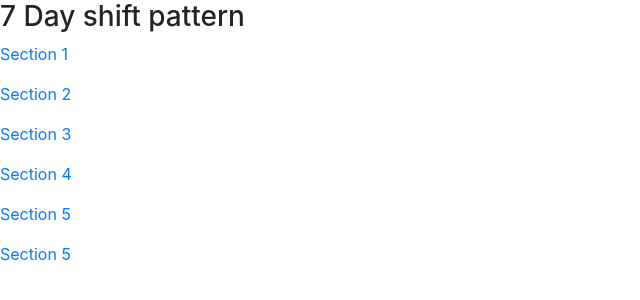
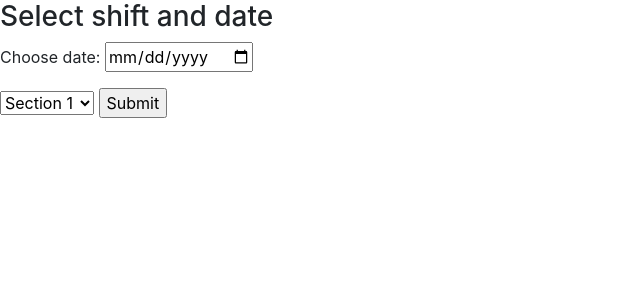
Before and after one commit to intangibleAsset/rotacore, a Django app: page / in a window 1280 px wide. Shown: the top 300 px of the page, without its empty margins (0-640 px from the left). Run offline with Django 3.2, Linux system fonts and the light colour scheme; some libraries are stand-ins or nearby versions.

Commit message:
added basic date picker

```diff
--- a/core/templates/core/index.html
+++ b/core/templates/core/index.html
@@ -5,13 +5,22 @@
 {% endblock %}
 
 {% block content %}
-<h3>7 Day shift pattern</h3>
-<p><a href="/shift?section=1">Section 1</a></p>
-<p><a href="/shift?section=2">Section 2</a></p>
-<p><a href="/shift?section=3">Section 3</a></p>
-<p><a href="/shift?section=4">Section 4</a></p>
-<p><a href="/shift?section=5">Section 5</a></p>
-<p><a href="/shift?balls=5">Section 5</a></p>
+<h3>Select shift and date</h3>
+<form action="shift/" method="get">
+  <p>Choose date: <input type="date" name="dateSelected"></p>
+
+  <select name="section">
+    <option value="1">Section 1</option>
+    <option value="2">Section 2</option>
+    <option value="3">Section 3</option>
+    <option value="4">Section 4</option>
+    <option value="5">Section 5</option>
+  </select>
+
+  <input type="submit" value="Submit">
+</form>
+
+
 
 
 {% endblock %}
--- a/core/templates/core/shift.html
+++ b/core/templates/core/shift.html
@@ -6,5 +6,5 @@
 
 {% block content %}
 <p>Shift page</p>
-{{result}}
+<p>On {{weekday}} the {{date}} section {{section}} should be on their {{shift}}</p>
 {% endblock %}
--- a/core/views.py
+++ b/core/views.py
@@ -1,15 +1,41 @@
 from django.shortcuts import render
-
+from datetime import date #used in shift view
+from datetime import datetime #used in shift view
 # Create your views here.
 def index(request):
     return render(request, 'core/index.html')
 
 def shift(request):
-    sec = request.GET.get("section","error")#returns section or 1
 
 
+    #method for calculating shifts on a given datetime date
+    def getShiftOnDate(shiftDate, shiftPatternStartDate, shiftPattern):
+        difference = (shiftDate - shiftPatternStartDate).days
+        return shiftPattern[difference%len(shiftPattern)]
+
+    #get selected date and section from webpage
+    section = request.GET.get("section","error")#returns section or 'error'
+    inputtedDate = request.GET.get("dateSelected","error")
+
+    #the dates shift patterns start for each section
+    section2ShiftCycleStartDate = datetime(2019,1,21)
+
+    #convert user inputted date to datetime object for comparison
+    datetimeObjectFromInputtedDate = datetime.strptime(inputtedDate, '%Y-%m-%d')
+
+    #array representing section shift pattern
+    shiftPattern = ['1st Early','2nd Early','1st Late','2nd Late',
+    '1st Night','2nd Night','1st Rest Day','2nd Rest Day',
+    '3rd Rest Day','4th Rest Day']
+
+    #use getShiftOnDate funcion to calculate which shift
+    #individual will be on a given date
+    shift = getShiftOnDate(datetimeObjectFromInputtedDate,datetime(2019,1,21),shiftPattern)
+    weekday = datetimeObjectFromInputtedDate.strftime('%A')
+    displayDate = datetimeObjectFromInputtedDate.strftime('%d/%m/%Y')
 
 
-
-    context = {'result':sec}
+    #return context and render page
+    context = {'shift':shift,'section':section,'weekday':weekday,
+    'date':displayDate}
     return render(request, 'core/shift.html',context)
```
